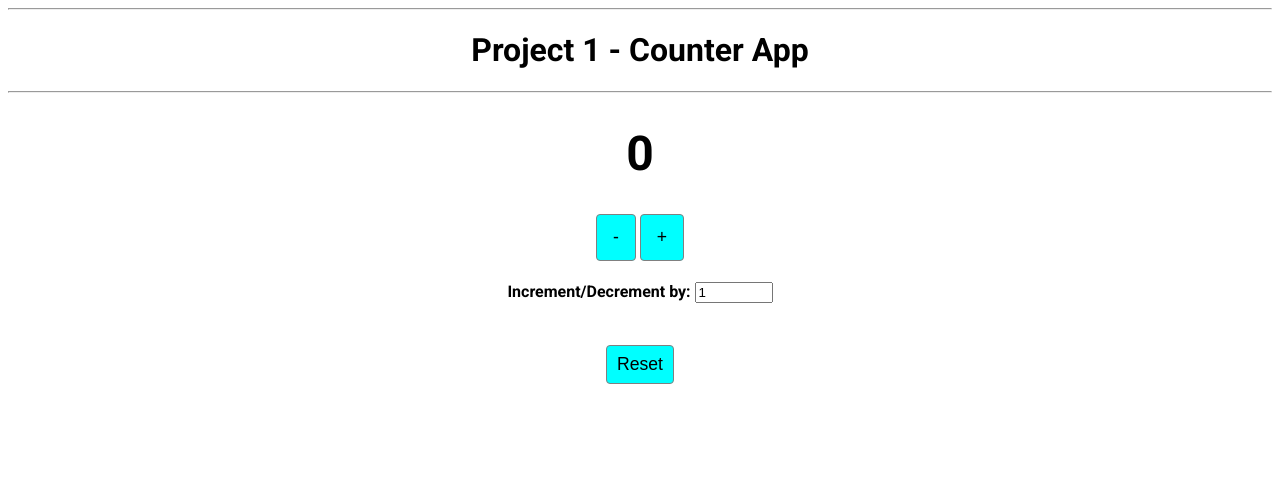
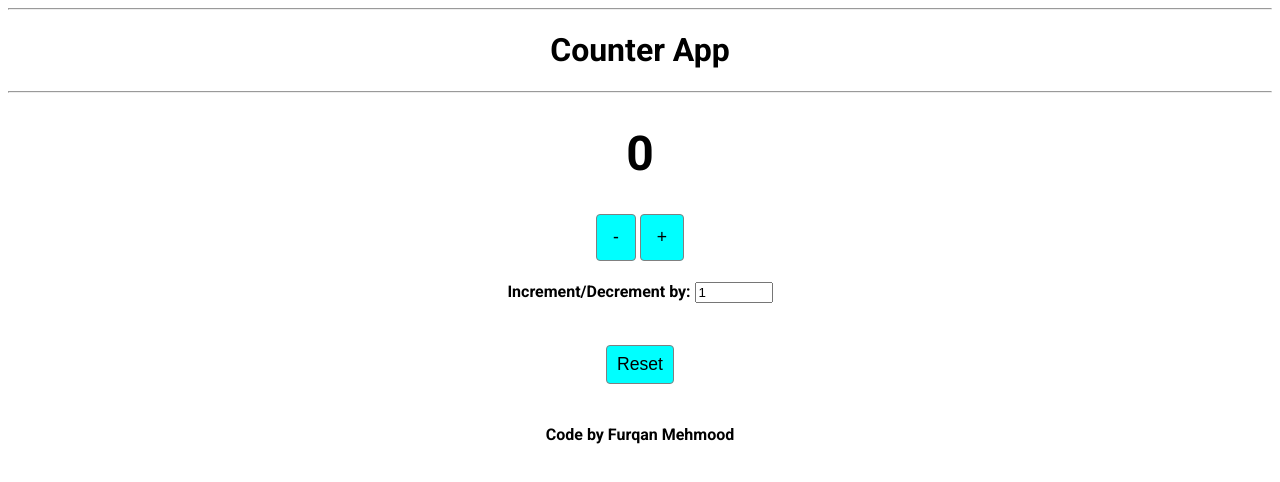
Before and after one commit to furqanizgenius/JavaScript-Project-1, a plain HTML site: page index.html in a window 1280 px wide. Drawn offline with Linux system fonts and the light colour scheme.

Commit message:
Update index.html

```diff
--- a/index.html
+++ b/index.html
@@ -12,7 +12,7 @@
 </head>
 
 <body>
-    <hr><h1>Project 1 - Counter App</h1><hr>
+    <hr><h1>Counter App</h1><hr>
     <h1 class="count">0</h1>
     <button class="minus">-</button>
     <button class="plus">+</button> <br>
@@ -22,6 +22,7 @@
     </h4>
     <button class="reset">Reset</button>
 
+    <h4>Code by Furqan Mehmood</h4>
     <script src="script.js"></script>
 </body>
 
```
